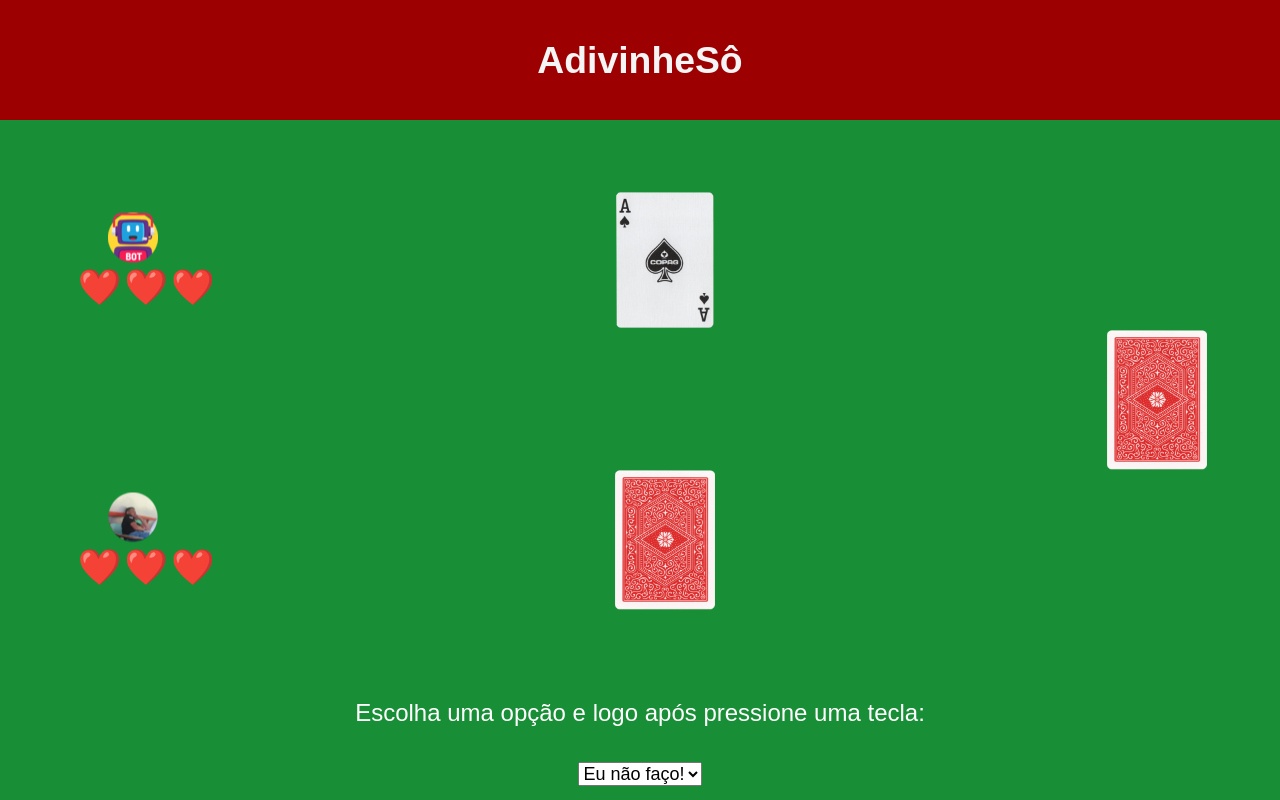
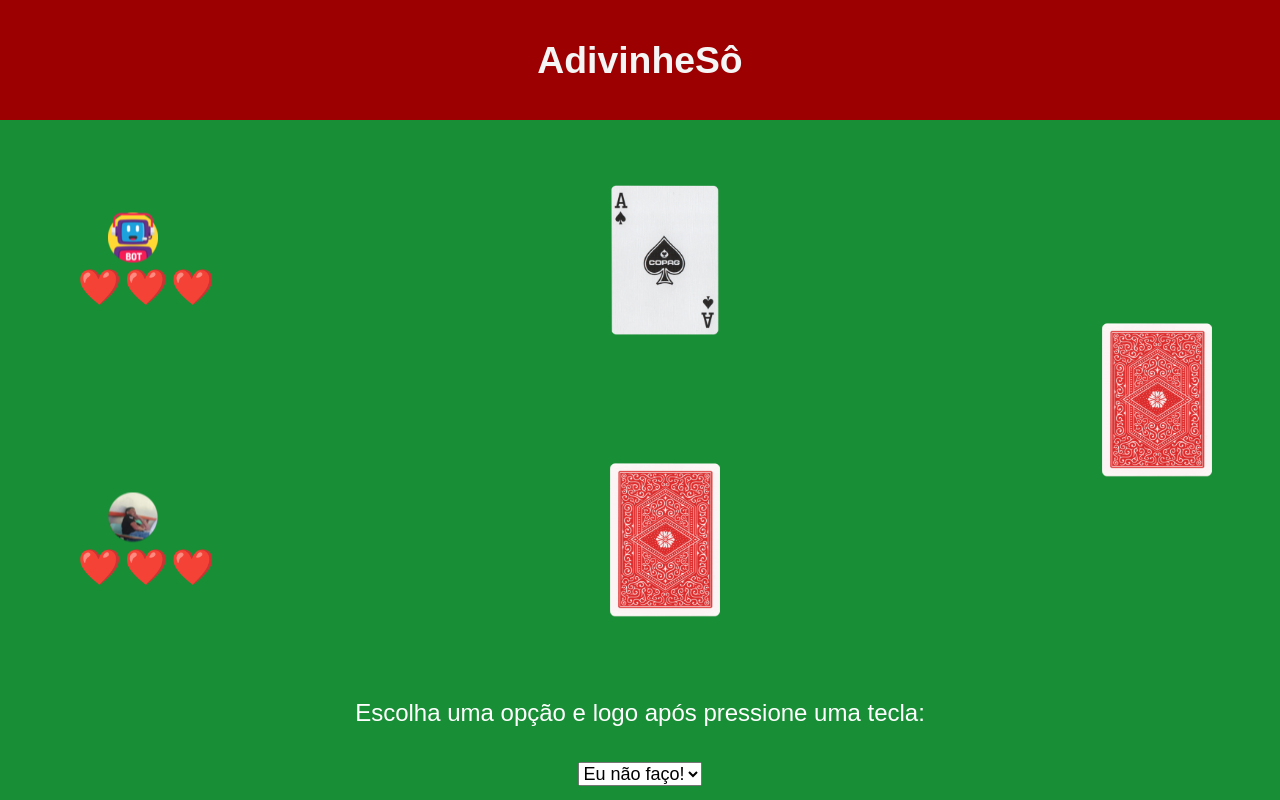
Before and after one commit to Davilucasanteves/trabalho-final-web, a plain HTML site: page webCore/game.html in a window 1280 px wide. Drawn offline with Linux system fonts and the light colour scheme.

Commit message:
fsfklbajc

```diff
--- a/webCore/game.css
+++ b/webCore/game.css
@@ -69,8 +69,8 @@ body {
     grid-row: 1 / 3;
 }
 .carta {
-    max-width: 100px;
-    max-height: 200px;
+    max-width: 110px;
+    max-height: 210px;
 }
 #cartaBaralho {
     position: absolute;
--- a/webCore/game.js
+++ b/webCore/game.js
@@ -40,6 +40,9 @@ const Cartas = [
     { valor: 38, caminho: '/Cartas/5-de-espadas.png'},
     { valor: 39, caminho: '/Cartas/4-de-ouros.png'}
 ]
+var BotCarta;
+var MinhaCarta;
+
 var rodada = 1;
 embaralharCartas();
 
@@ -51,23 +54,20 @@ function Rodada(){
     }
 }
 function embaralharCartas() {
-    var BotCarta;
-    var MinhaCarta;
-
     if (rodada == 1) {
         MinhaCarta = Math.floor(Math.random() * Cartas.length);
     do {
         BotCarta = Math.floor(Math.random() * Cartas.length);
     } while (BotCarta == MinhaCarta);
-    cartaDoBot(BotCarta);
-    cartaDaPessoa(MinhaCarta);
+    cartaDoBot();
+    cartaDaPessoa();
     }
 }
-function cartaDoBot(BotCarta) {
+function cartaDoBot() {
     let CartaAtualDoBot = document.getElementById('cartaDoBot0');
     CartaAtualDoBot.src = Cartas[BotCarta].caminho;
 }
-function cartaDaPessoa(MinhaCarta) {
+function cartaDaPessoa() {
     let CartaAtualPessoa = document.getElementById('cartaDaPessoa0');
     CartaAtualPessoa.src = Cartas[MinhaCarta].caminho;
 }
```
